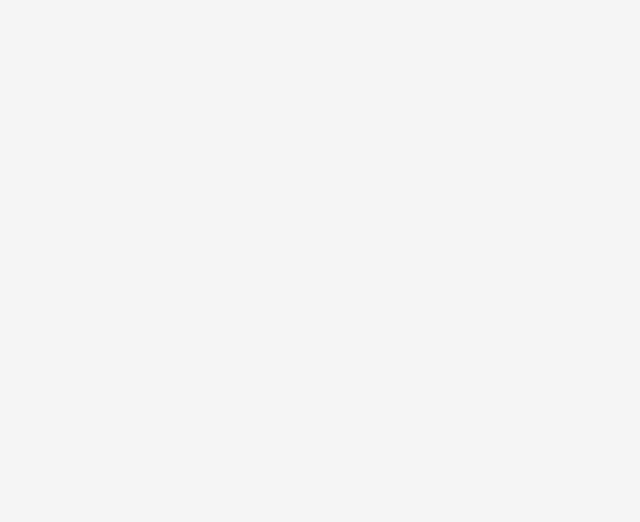
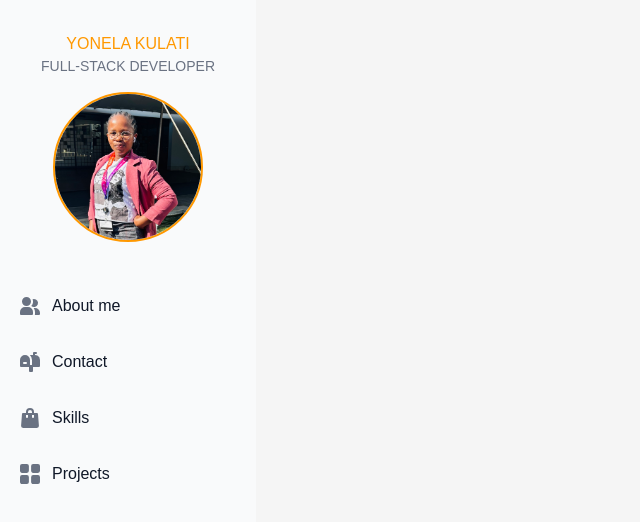
Before and after one commit to Nellark/Portfolio, an Angular app: page /dash in a window 1280 px wide. Before the commit this address led to /. Shown: the top 522 px of the page, without its empty margins (0-640 px from the left). Built offline with nearby package versions, Linux system fonts and the light colour scheme.

Commit message:
changed styling

```diff
--- a/src/app/app.routes.ts
+++ b/src/app/app.routes.ts
@@ -4,13 +4,15 @@ import { HomeComponent } from './components/home/home.component';
 import { NavbarComponent } from './components/navbar/navbar.component';
 import { FooterComponent } from './components/footer/footer.component';
 import { AboutComponent } from './components/about/about.component';
+import { DashboardComponent } from './components/dashboard/dashboard.component';
 
 
 export const routes: Routes = [
 
     {path: '', title: 'Home', component: HomeComponent},
-    {path: 'about', title: 'Navbar', component: AboutComponent},
+    {path: 'about', title: 'About', component: AboutComponent},
     {path: 'navbar', title: 'Navbar', component: NavbarComponent},
     {path: 'footer', title: 'Footer', component: FooterComponent},
+    {path: 'dash', title: 'Dashboard', component: DashboardComponent},
 
 ];
--- a/src/app/components/about/about.component.html
+++ b/src/app/components/about/about.component.html
@@ -1,5 +1,5 @@
 
-<section id="about" class="section">
+<section id="about" class="section ">
     <div class="container mt-4  mx-auto">
       <h1 class="sm:text-4xl text-3xl font-medium title-font mb-2 text-gray-900">About me</h1>
       <div class="flex flex-wrap ">
@@ -13,11 +13,11 @@
 
             <img
               class="about  object-cover object-center rounded-full inline-block border-2 border-gray-200 bg-gray-100"
-              src="Yonela1.jpg">
-            <p class="leading-relaxed text-center">I specialize in developing full-stack applications using modern frameworks such as Angular, Node.js, and MySQL. Passionate about clean code, scalability, and user experience.</p>
+              src="photo.jpg">
+            <p class="leading-relaxed text-center">I specialize in developing full-stack applications <br> using modern frameworks such as Angular, Node.js, and MySQL.<br> Passionate about clean code, scalability, and user experience.</p>
 
             <a href="CV_Yonela.pdf" target="_blank" class=" btn inline-flex items-center mt-4 text-[#ff9800] bg-primary-700 hover:bg-primary-800 focus:ring-4 focus:ring-primary-300 font-medium rounded-lg text-sm px-5 py-2.5 text-center dark:focus:ring-primary-900">
-              View my CV
+             Download my Resume
               </a>
           </div>
         </div>
--- /dev/null
+++ b/src/app/components/dashboard/dashboard.component.html
@@ -0,0 +1,59 @@
+<button
+  id="sidebar-toggle"
+  type="button"
+  class="inline-flex items-center p-2 mt-2 ms-3 text-sm text-gray-500 rounded-lg sm:hidden hover:bg-gray-100 focus:outline-none focus:ring-2 focus:ring-gray-200 dark:text-gray-400 dark:hover:bg-gray-700 dark:focus:ring-gray-600"
+  (click)="toggleSidebar()"
+>
+  <span class="sr-only">Open sidebar</span>
+  <svg class="w-6 h-6" aria-hidden="true" fill="currentColor" viewBox="0 0 20 20" xmlns="http://www.w3.org/2000/svg">
+    <path clip-rule="evenodd" fill-rule="evenodd" d="M2 4.75A.75.75 0 012.75 4h14.5a.75.75 0 010 1.5H2.75A.75.75 0 012 4.75zm0 10.5a.75.75 0 01.75-.75h7.5a.75.75 0 010 1.5h-7.5a.75.75 0 01-.75-.75zM2 10a.75.75 0 01.75-.75h14.5a.75.75 0 010 1.5H2.75A.75.75 0 012 10z"></path>
+  </svg>
+</button>
+
+<!-- Sidebar -->
+<aside id="sidebar" class="fixed top-0 left-0 z-40 w-64 h-screen transition-transform transform -translate-x-full sm:translate-x-0 bg-gray-50 dark:bg-gray-800">
+  <div class="h-full px-3 py-4 overflow-y-auto">
+    <ul class="space-y-4 font-medium">
+      <!-- Sidebar Header (with name and profile image) -->
+      <li class="flex flex-col items-center mt-4">
+        <span class="title-font font-medium text-[#ff9800]">YONELA KULATI</span>
+        <span class="text-gray-500 text-sm">FULL-STACK DEVELOPER</span>
+      </li>
+      <li class="flex justify-center mb-6">
+        <img class="about object-cover object-center rounded-full border-2 border-[#ff9800] bg-gray-100" src="Yonela1.jpg" alt="Profile Image">
+      </li>
+      <li>
+        <a href="#about" class="flex items-center p-2 text-gray-900 rounded-lg dark:text-white hover:bg-gray-100 dark:hover:bg-gray-700 group">
+          <svg class="shrink-0 w-5 h-5 text-gray-500 transition duration-75 dark:text-gray-400 group-hover:text-gray-900 dark:group-hover:text-white" aria-hidden="true" xmlns="http://www.w3.org/2000/svg" fill="currentColor" viewBox="0 0 20 18">
+            <path d="M14 2a3.963 3.963 0 0 0-1.4.267 6.439 6.439 0 0 1-1.331 6.638A4 4 0 1 0 14 2Zm1 9h-1.264A6.957 6.957 0 0 1 15 15v2a2.97 2.97 0 0 1-.184 1H19a1 1 0 0 0 1-1v-1a5.006 5.006 0 0 0-5-5ZM6.5 9a4.5 4.5 0 1 0 0-9 4.5 4.5 0 0 0 0 9ZM8 10H5a5.006 5.006 0 0 0-5 5v2a1 1 0 0 0 1 1h11a1 1 0 0 0 1-1v-2a5.006 5.006 0 0 0-5-5Z"/>
+          </svg>
+          <span class="flex-1 ms-3 whitespace-nowrap">About me</span>
+        </a>
+      </li>
+      <li>
+        <a href="#contact" class="flex items-center p-2 text-gray-900 rounded-lg dark:text-white hover:bg-gray-100 dark:hover:bg-gray-700 group">
+          <svg class="shrink-0 w-5 h-5 text-gray-500 transition duration-75 dark:text-gray-400 group-hover:text-gray-900 dark:group-hover:text-white" aria-hidden="true" xmlns="http://www.w3.org/2000/svg" fill="currentColor" viewBox="0 0 20 20">
+            <path d="m17.418 3.623-.018-.008a6.713 6.713 0 0 0-2.4-.569V2h1a1 1 0 1 0 0-2h-2a1 1 0 0 0-1 1v2H9.89A6.977 6.977 0 0 1 12 8v5h-2V8A5 5 0 1 0 0 8v6a1 1 0 0 0 1 1h8v4a1 1 0 0 0 1 1h2a1 1 0 0 0 1-1v-4h6a1 1 0 0 0 1-1V8a5 5 0 0 0-2.582-4.377ZM6 12H4a1 1 0 0 1 0-2h2a1 1 0 0 1 0 2Z"/>
+          </svg>
+          <span class="flex-1 ms-3 whitespace-nowrap">Contact</span>
+        </a>
+      </li>
+      <li>
+        <a href="#skills" class="flex items-center p-2 text-gray-900 rounded-lg dark:text-white hover:bg-gray-100 dark:hover:bg-gray-700 group">
+          <svg class="shrink-0 w-5 h-5 text-gray-500 transition duration-75 dark:text-gray-400 group-hover:text-gray-900 dark:group-hover:text-white" aria-hidden="true" xmlns="http://www.w3.org/2000/svg" fill="currentColor" viewBox="0 0 18 20">
+            <path d="M17 5.923A1 1 0 0 0 16 5h-3V4a4 4 0 1 0-8 0v1H2a1 1 0 0 0-1 .923L.086 17.846A2 2 0 0 0 2.08 20h13.84a2 2 0 0 0 1.994-2.153L17 5.923ZM7 9a1 1 0 0 1-2 0V7h2v2Zm0-5a2 2 0 1 1 4 0v1H7V4Zm6 5a1 1 0 1 1-2 0V7h2v2Z"/>
+          </svg>
+          <span class="flex-1 ms-3 whitespace-nowrap">Skills</span>
+        </a>
+      </li>
+      <li>
+        <a href="#projects" class="flex items-center p-2 text-gray-900 rounded-lg dark:text-white hover:bg-gray-100 dark:hover:bg-gray-700 group">
+          <svg class="shrink-0 w-5 h-5 text-gray-500 transition duration-75 dark:text-gray-400 group-hover:text-gray-900 dark:group-hover:text-white" aria-hidden="true" xmlns="http://www.w3.org/2000/svg" fill="currentColor" viewBox="0 0 18 18">
+            <path d="M6.143 0H1.857A1.857 1.857 0 0 0 0 1.857v4.286C0 7.169.831 8 1.857 8h4.286A1.857 1.857 0 0 0 8 6.143V1.857A1.857 1.857 0 0 0 6.143 0Zm10 0h-4.286A1.857 1.857 0 0 0 10 1.857v4.286C10 7.169 10.831 8 11.857 8h4.286A1.857 1.857 0 0 0 18 6.143V1.857A1.857 1.857 0 0 0 16.143 0Zm-10 10H1.857A1.857 1.857 0 0 0 0 11.857v4.286C0 17.169.831 18 1.857 18h4.286A1.857 1.857 0 0 0 8 16.143v-4.286A1.857 1.857 0 0 0 6.143 10Zm10 0h-4.286A1.857 1.857 0 0 0 10 11.857v4.286c0 1.026.831 1.857 1.857 1.857h4.286A1.857 1.857 0 0 0 18 16.143v-4.286A1.857 1.857 0 0 0 16.143 10Z"/>
+          </svg>
+          <span class="flex-1 ms-3 whitespace-nowrap">Projects</span>
+        </a>
+      </li>
+    </ul>
+  </div>
+</aside>
--- /dev/null
+++ b/src/app/components/dashboard/dashboard.component.ts
@@ -0,0 +1,37 @@
+import { CommonModule } from '@angular/common';
+import { Component } from '@angular/core';
+
+@Component({
+  selector: 'app-dashboard',
+  standalone: true,
+  imports: [CommonModule],
+  templateUrl: './dashboard.component.html',
+  styleUrls: ['./dashboard.component.css']
+})
+export class DashboardComponent {
+  isSidebarOpen = false;
+  isMenuOpen = false;
+
+  sidebarItems = [
+    { name: 'About', id: 'about' },
+    { name: 'Projects', id: 'projects' },
+    { name: 'Skills', id: 'skills' },
+    { name: 'Contact', id: 'contact' }
+  ];
+
+  // Function to toggle sidebar visibility
+  toggleSidebar() {
+    this.isSidebarOpen = !this.isSidebarOpen;
+  }
+
+  // Function to toggle navbar menu
+  toggleMenu() {
+    this.isMenuOpen = !this.isMenuOpen;
+  }
+
+  // Function to close the sidebar and navigate to the appropriate section
+  closeSidebarAndNavigate(sectionId: string) {
+    this.isSidebarOpen = false;
+    document.getElementById(sectionId)?.scrollIntoView({ behavior: 'smooth' });
+  }
+}
--- a/src/app/components/footer/footer.component.html
+++ b/src/app/components/footer/footer.component.html
@@ -3,7 +3,7 @@
   </head>
 
 
-  <footer id="contact" class="bg-gray-800 text-white py-8 px-4 mt-12">
+  <footer id="contact" class=" footer bg-gray-800 text-white py-8 px-4 mt-12">
     <h2 class="text-3xl font-extrabold text-center mb-6">Contact Me</h2>
     <p class="text-center mb-4">
       <span class="mr-2"><i class="fas fa-envelope text-black"></i></span>
--- a/src/app/components/home/home.component.html
+++ b/src/app/components/home/home.component.html
@@ -1,13 +1,16 @@
+
 <app-navbar></app-navbar>
+<app-dashboard></app-dashboard>
 
-<div class="container ">
+
+<div class="container  ">
 
 
 
   <section class="profile">
-    <div class="gap-8 items-center mt-12 py-8 px-4 mx-auto max-w-screen-xl xl:gap-16 md:grid md:grid-cols-2 sm:py-16 lg:px-6">
-      <img class="w-2/3 h-auto rounded-lg shadow-lg ml-14 mr-2" src="Yonela.jpg" alt="dashboard image">
 
+
+    <div class="gap-8 items-center  mt-12 py-8 px-4 mx-auto max-w-screen-xl xl:gap-16 md:grid md:grid-cols-2 sm:py-16 lg:px-6">
       <div class="mt-2 md:mt-0">
         <h1 class="mb-4 text-5xl tracking-tight font-extrabold text-gray-800 dark:text-black"> Yonela Kulati.</h1>
         <p class="mb-6 font-light text-gray-500 md:text-lg dark:text-gray-400">Full-Stack Developer | Building Web Applications.</p>
@@ -15,6 +18,9 @@
           <a href="#contact" class="btn">Get in Touch</a>
           </a>
     </div>
+      <img class="w-2/3 h-auto rounded-lg shadow-lg ml-14 mr-2" src="Yonela.jpg" alt="dashboard image">
+
+
     </div>
 </section>
 
--- a/src/app/components/navbar/navbar.component.html
+++ b/src/app/components/navbar/navbar.component.html
@@ -1,5 +1,7 @@
-<nav class="navbar">
-  <div class="max-w-screen-xl flex flex-wrap items-center justify-between mx-auto p-4">
+<!-- Navbar (Visible on mobile) -->
+
+<nav class="navbar sm:hidden">
+  <div class="max-w-screen-xl flex flex-wrap items-center justify-between mx-auto p-4 ">
     <a href="#" class="flex items-center space-x-3 rtl:space-x-reverse">
       <span class="self-center text-2xl font-semibold whitespace-nowrap">Yonela Kulati</span>
     </a>
--- a/src/styles.css
+++ b/src/styles.css
@@ -2,13 +2,13 @@
 body {
     background-color:whitesmoke;
     font-family: Arial, sans-serif;
-    margin: 0;
-    padding: 0;
+
+
+
+
   }
 
-  .profile{
-    margin-bottom: 0%;
-  }
+
 
 
   @keyframes fallAnimation {
@@ -24,6 +24,9 @@ body {
 
 
   .skill-icon {
+    width: 50px;
+    height: 50px;
+    margin-bottom: 0.5rem;
     opacity: 0;
     transform: translateY(-200px);
     transition: opacity 0.5s ease, transform 1s ease-out;
@@ -164,12 +167,6 @@ body {
     text-align: center;
   }
 
-  .skill-icon {
-    width: 80px;
-    height: 80px;
-    margin-bottom: 0.5rem;
-  }
-
   .skill-card p {
     font-size: 1rem;
     margin: 0;
@@ -187,3 +184,44 @@ body {
       height: 60px;
     }
   }
+
+
+/* For Mobile (sm:hidden): Hide Sidebar, Show Navbar */
+#sidebar {
+  transform: translateX(-100%); /* Sidebar hidden on mobile */
+  transition: transform 0.3s ease-in-out;
+}
+
+/* On Larger Screens (md:block): Show Sidebar, Hide Navbar */
+@media (min-width: 768px) {
+  #sidebar {
+    transform: translateX(0); /* Sidebar visible on larger screens */
+  }
+
+  .navbar {
+    display: none; /* Hide Navbar on larger screens */
+  }
+}
+
+
+
+@media (min-width: 768px) {
+  section {
+    padding-left: 15%;
+
+  }
+  .projects {
+    padding-left: 1%;
+
+  }
+
+  .section{
+    padding-left: 15%;
+
+  }
+  .footer{
+    padding-left: 15%;
+
+  }
+
+}
```
Also changed, not shown: src/app/components/home/home.component.ts (+6 -9 lines), public/photo.jpg (added), src/app/components/dashboard/dashboard.component.css (added), src/app/components/home/home.component.css (line endings or trailing spaces), 1 other file (tests, documents, lock files or other folders). Lines whose indentation alone changed are shown as unchanged.
